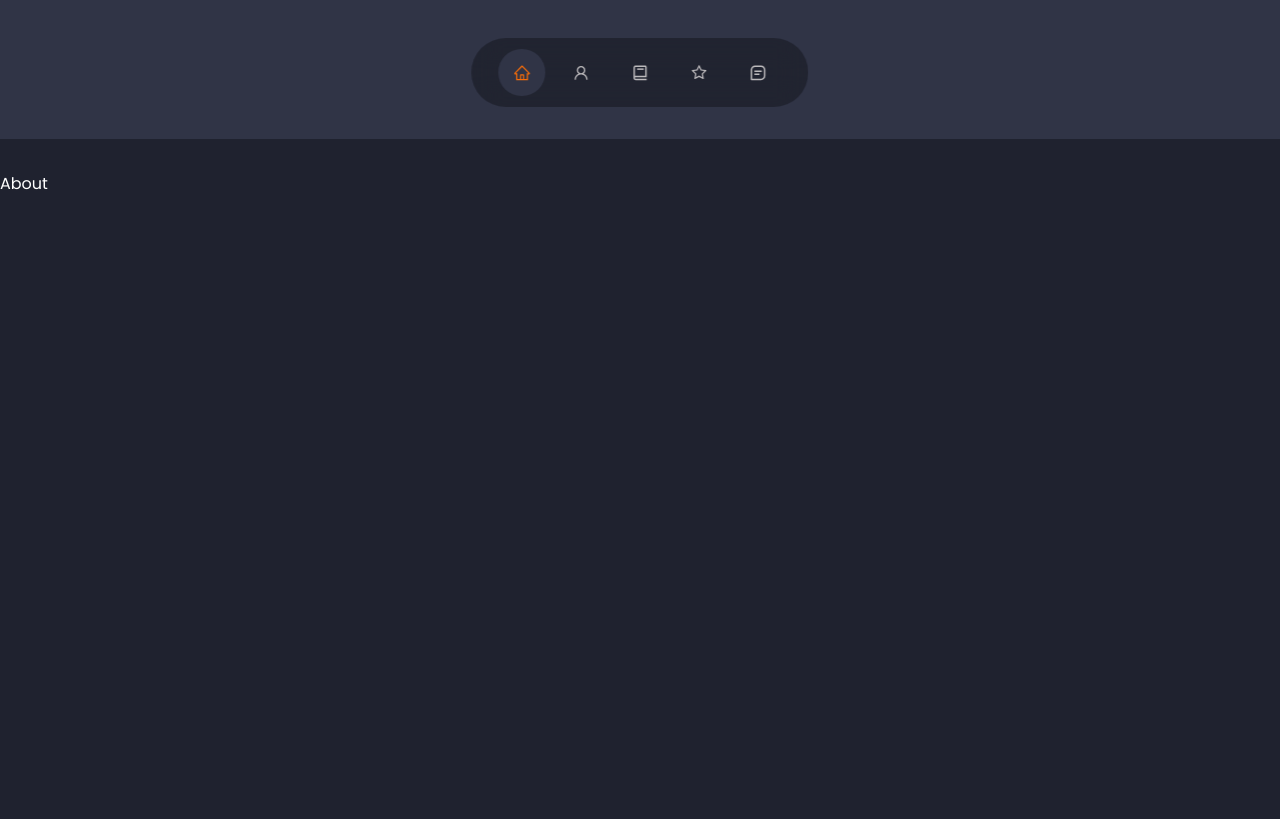
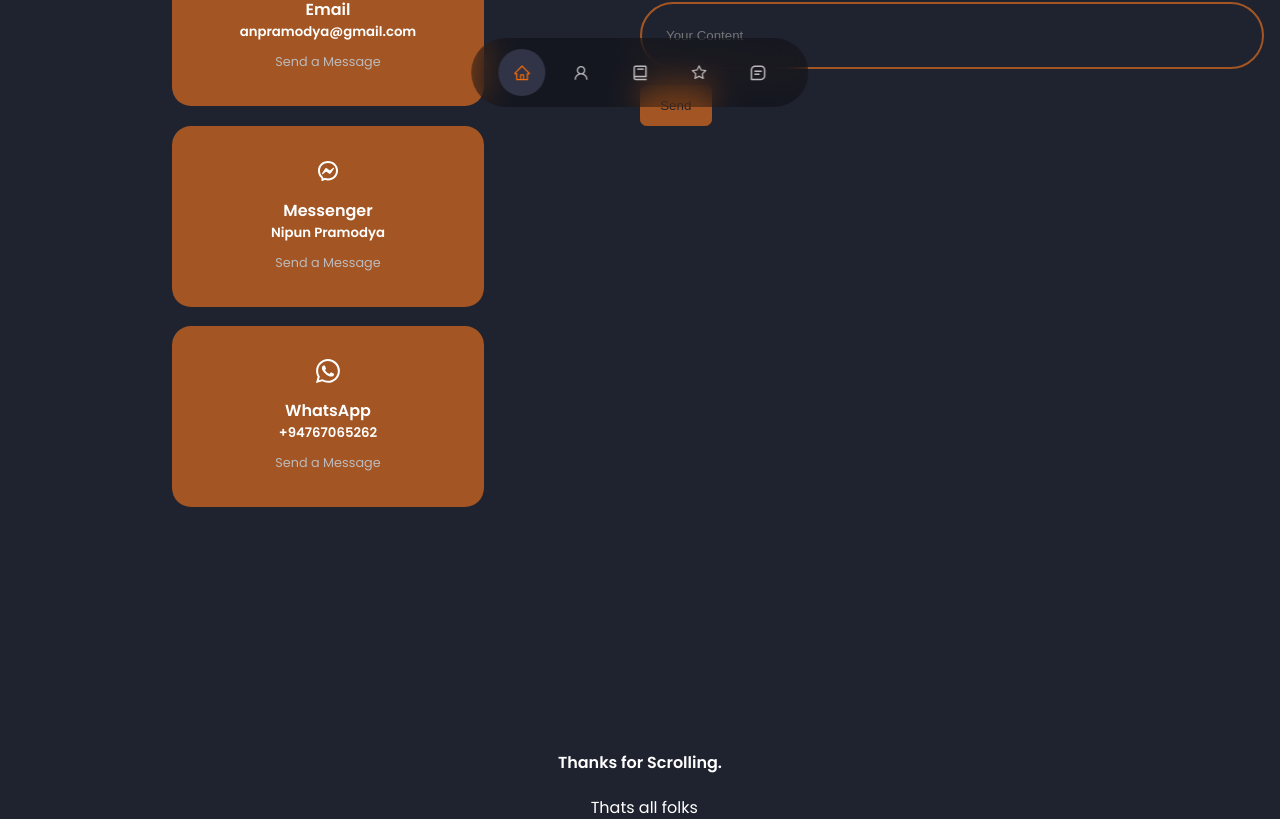
Before and after one commit to ANPramodya/portfolio, a React (Vite) app: page / in a window 1280 px wide. Shown: the part 661-1480 px from the top of the page. Built offline with nearby package versions, Linux system fonts and the light colour scheme; some icons are missing.

Commit message:
contact form

```diff
--- a/src/components/contact/Contact.jsx
+++ b/src/components/contact/Contact.jsx
@@ -2,6 +2,7 @@
 import { MdOutlineEmail } from "react-icons/md";
 import { RiMessengerLine } from "react-icons/ri";
 import { BsWhatsapp } from "react-icons/bs";
+import { PiSmileyWinkFill } from "react-icons/pi";
 import "./contact.css";
 
 const Contact = () => {
@@ -15,7 +16,7 @@
             <br /> Let's talk.
           </h2>
           <article className="contact-option">
-            <MdOutlineEmail />
+            <MdOutlineEmail className="contact-option-icon" />
             <h4>Email</h4>
             <h5>anpramodya@gmail.com</h5>
             <a href="mailto:anpramodya@gmail.com" target="_blank">
@@ -23,7 +24,7 @@
             </a>
           </article>
           <article className="contact-option">
-            <RiMessengerLine />
+            <RiMessengerLine className="contact-option-icon" />
             <h4>Messenger</h4>
             <h5>Nipun Pramodya</h5>
             <a href="" target="_blank">
@@ -31,7 +32,7 @@
             </a>
           </article>
           <article className="contact-option">
-            <BsWhatsapp />
+            <BsWhatsapp className="contact-option-icon" />
             <h4>WhatsApp</h4>
             <h5>+94767065262</h5>
             <a
@@ -51,7 +52,10 @@
           </form>
         </div>
       </div>
-      <div className="contact-ending">This is the ending</div>
+      <div className="contact-ending">
+        <PiSmileyWinkFill className="contact-ending-icon" />
+        <b>Thanks for Scrolling. </b> &nbsp; Thats all folks
+      </div>
     </section>
   );
 };
--- a/src/components/contact/contact.css
+++ b/src/components/contact/contact.css
@@ -21,6 +21,7 @@
 }
 
 .contact-option {
+  width: 50%;
   padding: 2rem;
   background: var(--color-five);
   text-align: center;
@@ -34,6 +35,17 @@
   background: transparent;
   border-color: var(--color-white);
   color: var(--color-five);
+}
+
+.contact-option a {
+  margin-top: 0.7rem;
+  display: inline-block;
+  font-size: 0.8rem;
+}
+
+.contact-option-icon {
+  font-size: 1.5rem;
+  margin-bottom: 0.5rem;
 }
 
 input {
@@ -61,3 +73,17 @@
   background: transparent;
   color: var(--color-five);
 }
+
+.contact-ending {
+  display: flex;
+  flex-direction: column;
+  align-items: center;
+  justify-content: center;
+  margin-top: 10rem;
+  gap: 1.2rem;
+}
+
+.contact-ending-icon {
+  font-size: 4rem;
+  color: var(--color-five);
+}
--- a/src/index.css
+++ b/src/index.css
@@ -37,8 +37,10 @@
 }
 
 section {
-  height: 100vh;
+  /* height: 100vh; */
   padding-top: 2rem;
+  padding-bottom: 5rem;
+  padding: 2rem 1rem;
 }
 
 a {
```
